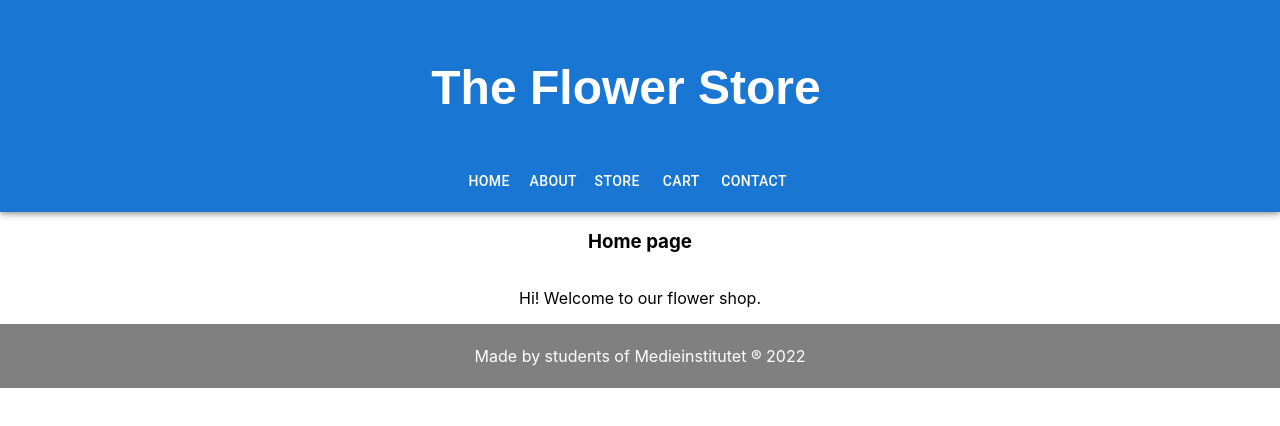
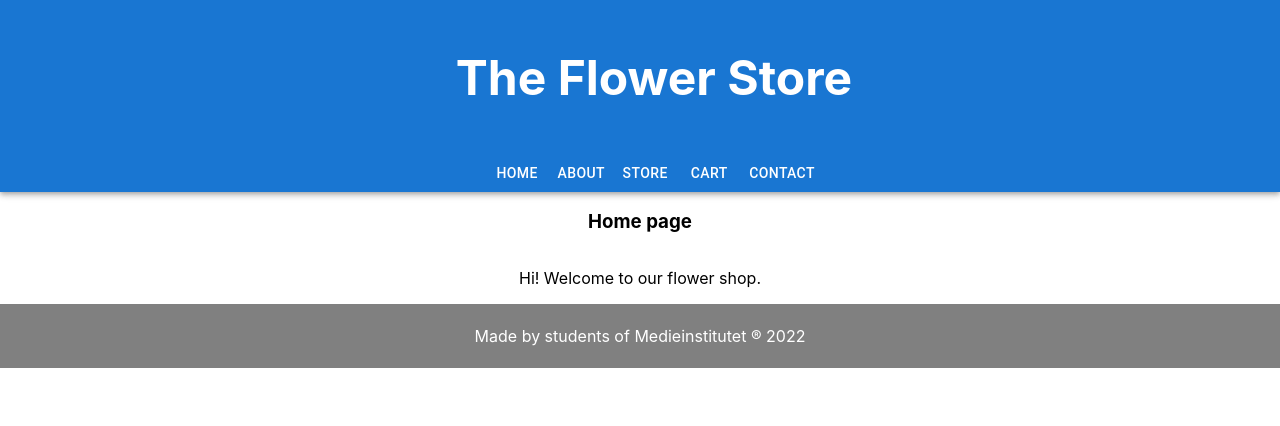
Before and after one commit to TingCythia/flower-store, a React (Vite) app: page / in a window 1280 px wide. Shown: the top 426 px of the page. Built offline with nearby package versions, Linux system fonts and the light colour scheme.

Commit message:
Fixed bug in navbar

```diff
--- a/src/App.tsx
+++ b/src/App.tsx
@@ -16,6 +16,7 @@ function App() {
   const [count, setCount] = useState(0)
 
   return (
+    <>
     <Router>
       <Navbar/>
 
@@ -34,6 +35,7 @@ function App() {
       <Footer />
       </Toolbar>
     </Router>
+      </>
 
 
 
--- a/src/components/Navbar.tsx
+++ b/src/components/Navbar.tsx
@@ -35,6 +35,8 @@ const headerItem: CSSProperties = {
 
 const Navbar: FC<Props> = (props) => {
   return (
+
+    <>
     <Box sx={{ flexGrow: 1}}>
     <AppBar position="static" >
       <Toolbar style={headerDiv}>
@@ -44,7 +46,7 @@ const Navbar: FC<Props> = (props) => {
           color="inherit"
           aria-label="menu"
           sx={{ mr: 2 }}
-        >
+        >   </IconButton>
 
 <div className="links" >
             {/* Header */}
@@ -64,7 +66,7 @@ const Navbar: FC<Props> = (props) => {
 
         </div>
          {/*  <MenuIcon /> */}
-        </IconButton>
+
         {/* <Typography variant="h6" component="div" sx={{ flexGrow: 1 }}>
           News
         </Typography> */}
@@ -72,6 +74,7 @@ const Navbar: FC<Props> = (props) => {
       </Toolbar>
     </AppBar>
   </Box>
+    </>
   )
 }
 
--- a/src/components/productList.tsx
+++ b/src/components/productList.tsx
@@ -2,8 +2,8 @@
 import LilyImage from '../image/LilyImage.jpg'
 import SunflowerImage from '../image/RosesImage.jpg'
 import TulipImage from '../image/SunflowerImage.jpg'
-import HibiscusImage from '../image/TulipImage.jpg'
- */
+import HibiscusImage from '../image/TulipImage.jpg' */
+
 
 /* export interface Products {
     id: number,
```
Also changed, not shown: 1 other file (tests, documents, lock files or other folders).
